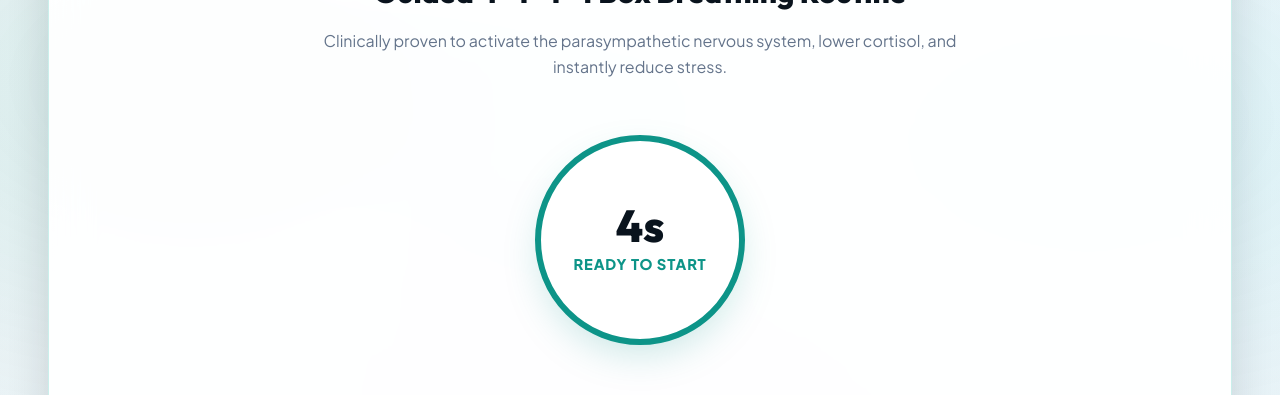
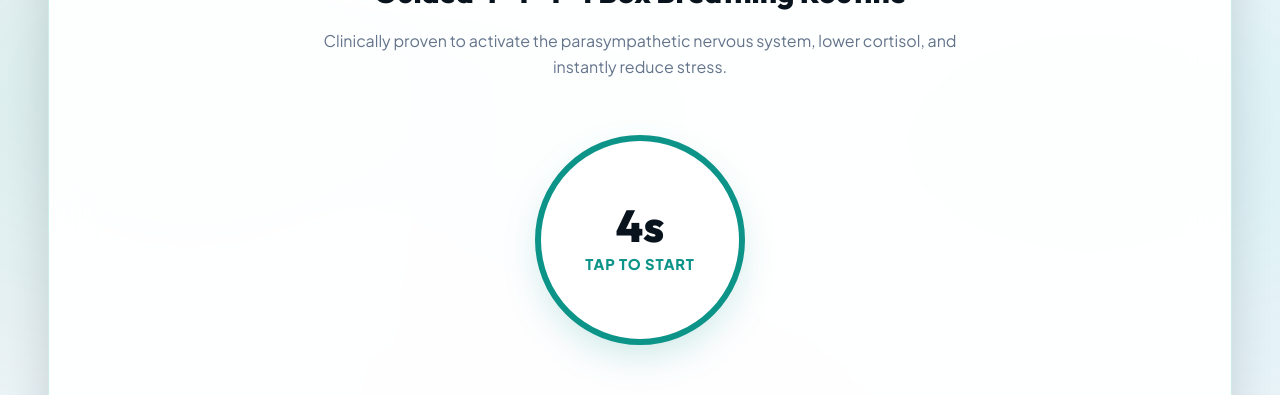
Before and after one commit to Gowtham7503/Trauma-Assessment-and-detection, a React (Vite) app in the folder frontend/: page / in a window 1280 px wide. Shown: the part 1640-2035 px from the top of the page. Built offline with nearby package versions, Linux system fonts and the light colour scheme; no server answers.

Commit message:
minor change

```diff
--- a/frontend/src/components/BreathingTool.jsx
+++ b/frontend/src/components/BreathingTool.jsx
@@ -16,6 +16,10 @@ export default function BreathingTool() {
   const [completedCycles, setCompletedCycles] = useState(0);
 
   const currentPhase = phases[phaseIndex];
+
+  const handleToggle = () => {
+    setIsActive((active) => !active);
+  };
 
   useEffect(() => {
     let timer = null;
@@ -63,7 +67,8 @@ export default function BreathingTool() {
       </div>
 
       <div className="breathing-visualizer-container">
-        <motion.div
+        <motion.button
+          type="button"
           animate={{
             scale: isActive
               ? phaseIndex === 0
@@ -79,12 +84,15 @@ export default function BreathingTool() {
           transition={{ duration: 3.8, ease: "easeInOut" }}
           className="breathing-circle"
           style={{ borderColor: currentPhase.color }}
+          onClick={handleToggle}
+          aria-pressed={isActive}
+          aria-label={isActive ? "Pause breathing routine" : "Start breathing routine"}
         >
           <div className="breathing-inner-content">
             <span className="phase-timer">{timeLeft}s</span>
-            <span className="phase-name">{isActive ? currentPhase.name : "Ready to Start"}</span>
+            <span className="phase-name">{isActive ? currentPhase.name : "Tap to Start"}</span>
           </div>
-        </motion.div>
+        </motion.button>
 
         <AnimatePresence mode="wait">
           <motion.div
@@ -103,7 +111,7 @@ export default function BreathingTool() {
         <button
           type="button"
           className={`slider-btn ${isActive ? "secondary" : "primary"}`}
-          onClick={() => setIsActive(!isActive)}
+          onClick={handleToggle}
         >
           {isActive ? <Pause size={18} /> : <Play size={18} />}
           <span>{isActive ? "Pause Routine" : "Start Guided Breathing"}</span>
--- a/frontend/src/index.css
+++ b/frontend/src/index.css
@@ -568,6 +568,23 @@ button {
   background: #ffffff;
   box-shadow: 0 15px 40px -10px rgba(13, 148, 136, 0.25);
   position: relative;
+  cursor: pointer;
+  padding: 0;
+  touch-action: manipulation;
+  transition: box-shadow 0.25s ease, background 0.25s ease;
+}
+
+.breathing-circle:hover {
+  box-shadow: 0 20px 48px -10px rgba(13, 148, 136, 0.38);
+}
+
+.breathing-circle:focus-visible {
+  outline: 4px solid rgba(6, 182, 212, 0.28);
+  outline-offset: 8px;
+}
+
+.breathing-circle:active {
+  background: #f8fafc;
 }
 
 .breathing-inner-content {
```
